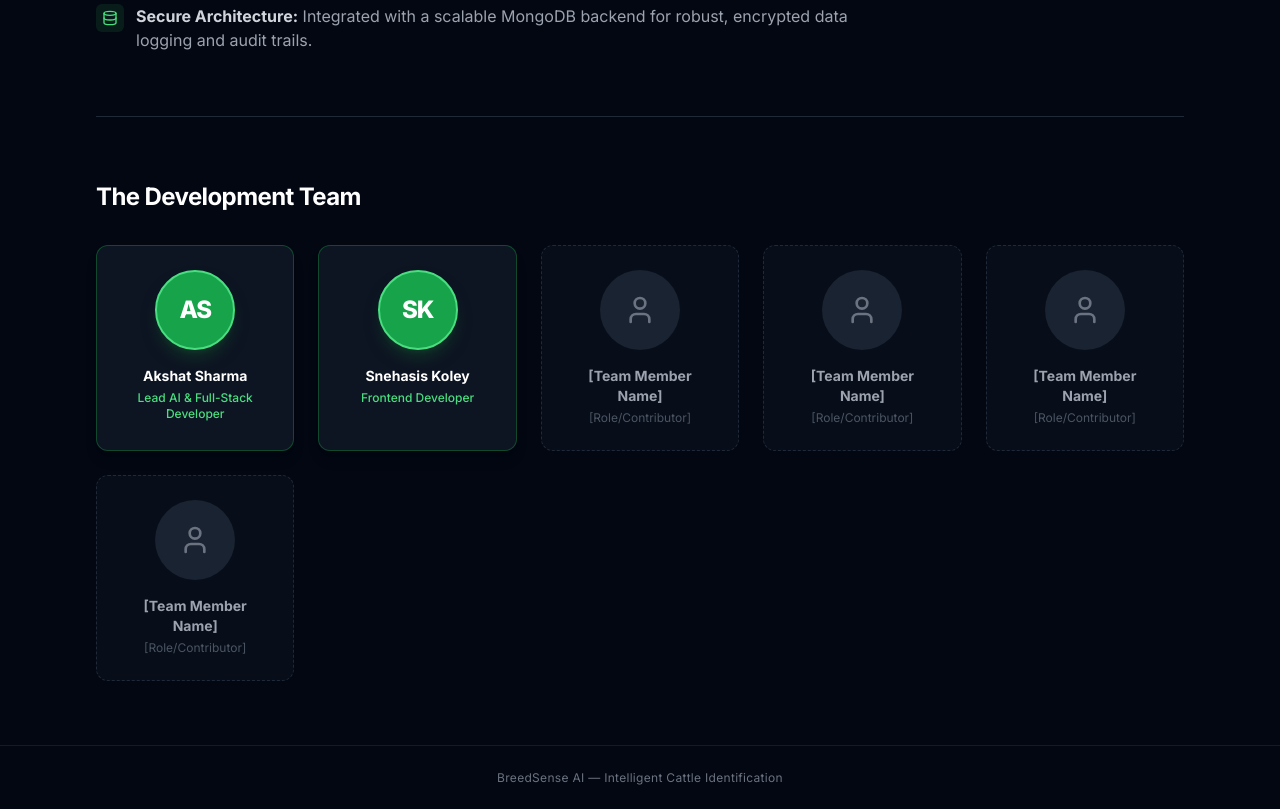
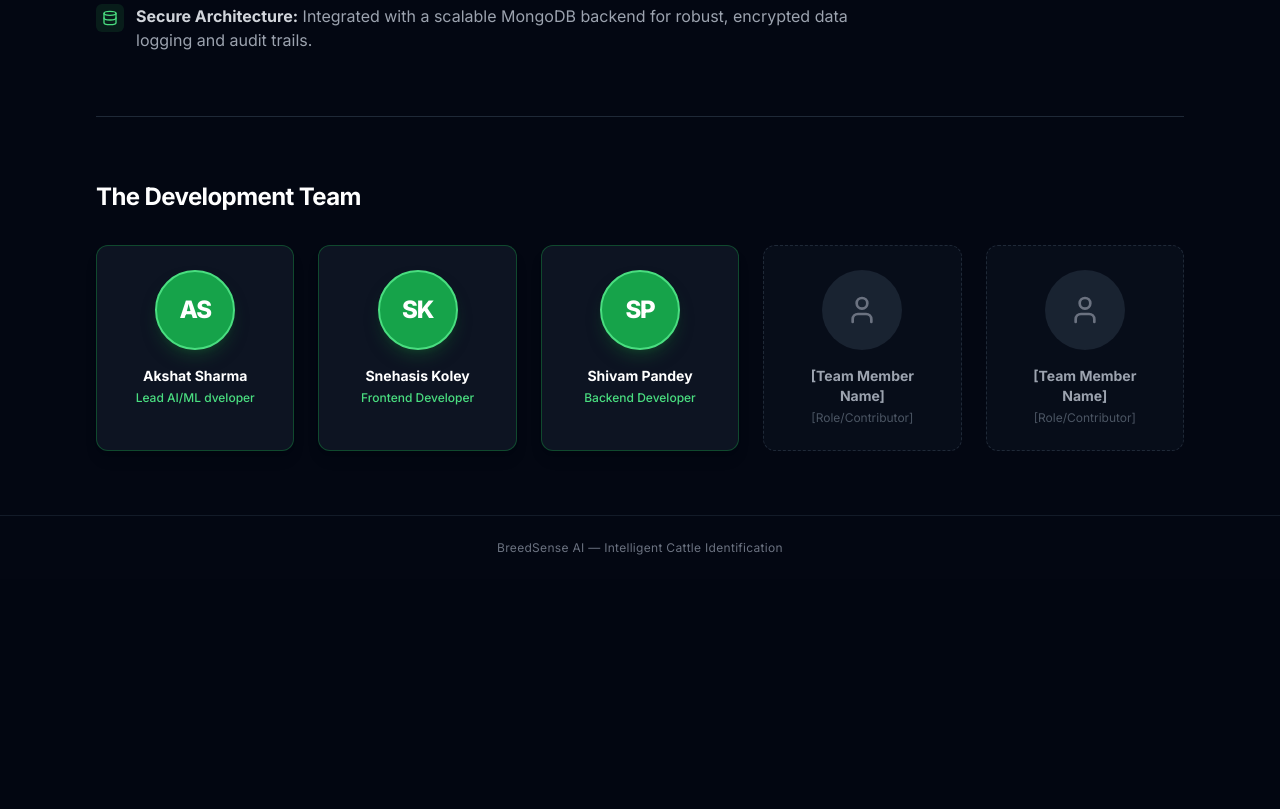
Before and after one commit to akshat-2411/BreedSenseAI, a Flask app: page /about in a window 1280 px wide. Shown: the part 654-1463 px from the top of the page. After the commit the page ends 1209 px from the top, so only its background shows below. Run offline with Flask 3, Linux system fonts and the light colour scheme; some libraries are stand-ins or nearby versions.

Commit message:
Fixed bugs

```diff
--- a/templates/about.html
+++ b/templates/about.html
@@ -78,7 +78,7 @@
                     <span class="text-white font-black text-2xl tracking-tighter">AS</span>
                 </div>
                 <h3 class="relative z-10 text-sm font-bold text-white">Akshat Sharma</h3>
-                <p class="relative z-10 text-xs text-brand-400 font-medium mt-1">Lead AI & Full-Stack Developer</p>
+                <p class="relative z-10 text-xs text-brand-400 font-medium mt-1">Lead AI/ML dveloper</p>
             </div>
 
             <div
@@ -94,8 +94,21 @@
                 <p class="relative z-10 text-xs text-brand-400 font-medium mt-1">Frontend Developer</p>
             </div>
 
+            <div
+                class="rounded-xl border border-brand-700/50 bg-gray-900/80 p-6 text-center shadow-lg relative overflow-hidden group">
+                <div
+                    class="absolute inset-0 bg-brand-500/5 opacity-0 group-hover:opacity-100 transition-opacity duration-300">
+                </div>
+                <div
+                    class="relative z-10 h-20 w-20 mx-auto rounded-full bg-brand-600 mb-4 border-2 border-brand-400 overflow-hidden flex items-center justify-center shadow-lg shadow-brand-900/50">
+                    <span class="text-white font-black text-2xl tracking-tighter">SP</span>
+                </div>
+                <h3 class="relative z-10 text-sm font-bold text-white">Shivam Pandey</h3>
+                <p class="relative z-10 text-xs text-brand-400 font-medium mt-1">Backend Developer</p>
+            </div>
+
             <!-- Cards 2-5: Vacant Placeholders -->
-            {% for _ in range(4) %}
+            {% for _ in range(2) %}
             <div class="rounded-xl border border-gray-800 bg-gray-900/40 p-6 text-center border-dashed group">
                 <div
                     class="h-20 w-20 mx-auto rounded-full bg-gray-800/80 mb-4 flex items-center justify-center text-gray-500 group-hover:text-gray-400 transition-colors duration-300">
```
